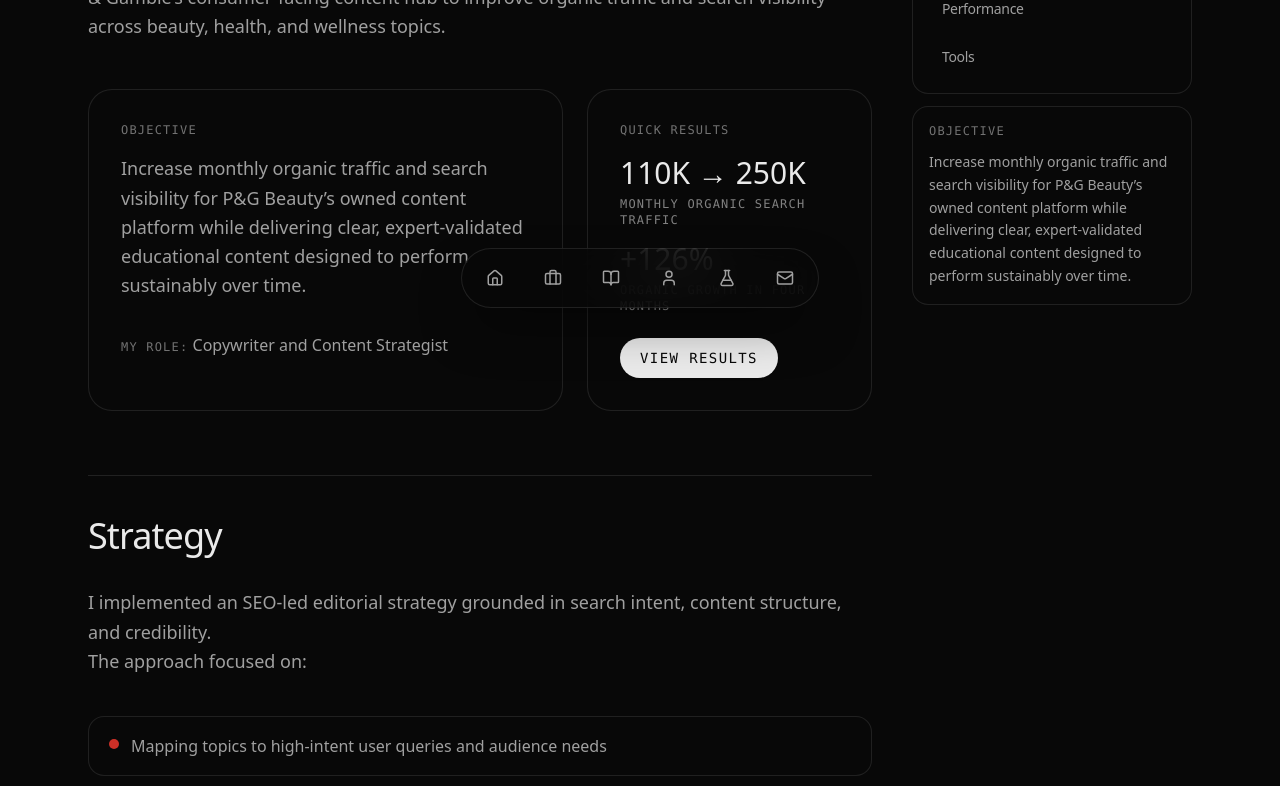
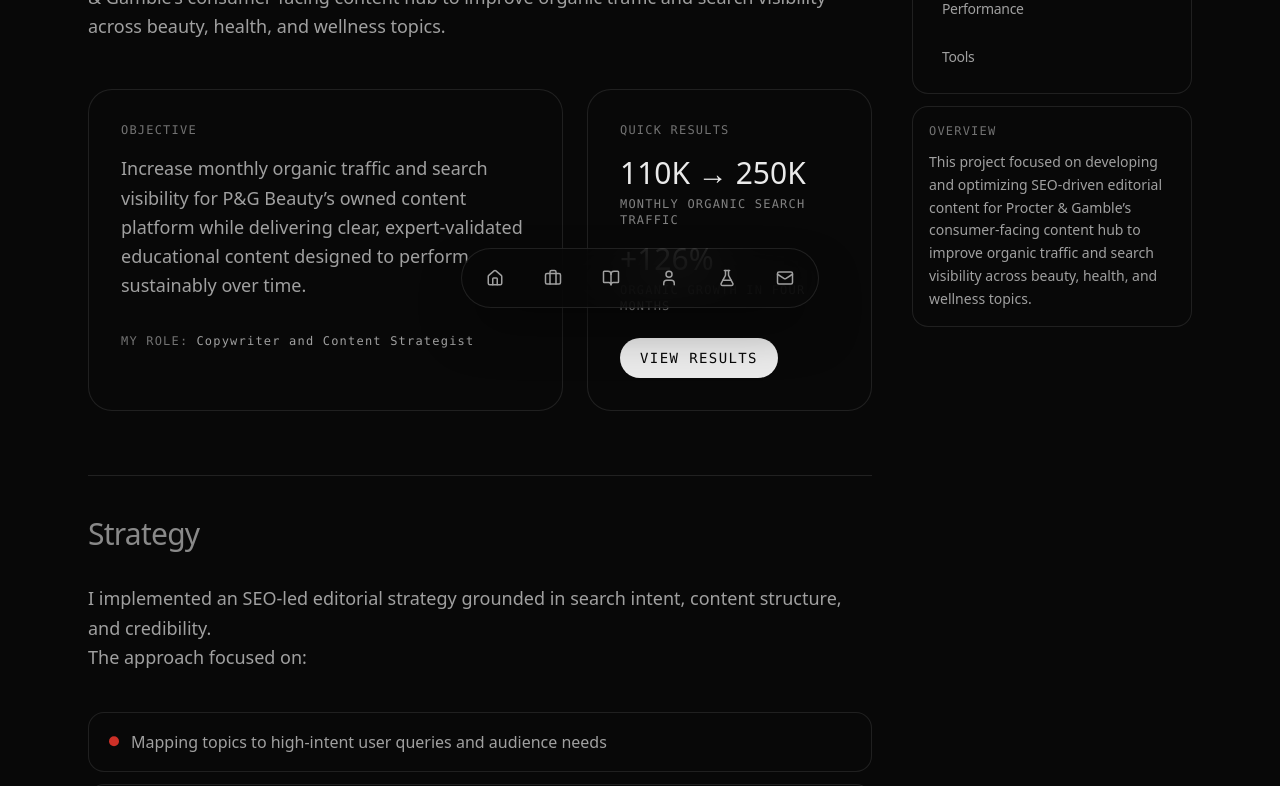
Before and after one commit to sarahsarahsarahX3/Personal-website-, a Next.js app: page /work/p-and-g-beauty-content-hub in a window 1280 px wide. Shown: the part 460-1246 px from the top of the page. Built offline with nearby package versions, Linux system fonts and the light colour scheme; a web font is replaced by a local one.

Commit message:
P&G Project page update

```diff
--- a/app/work/p-and-g-beauty-content-hub/page.tsx
+++ b/app/work/p-and-g-beauty-content-hub/page.tsx
@@ -194,7 +194,10 @@ function Section({
   return (
     <section id={id} aria-labelledby={`${id}-title`} className="scroll-mt-16 pt-10">
       <header className="max-w-3xl">
-        <h2 id={`${id}-title`} className="font-display text-3xl md:text-4xl tracking-tight text-text-primary">
+        <h2
+          id={`${id}-title`}
+          className="font-display text-2xl md:text-3xl tracking-tight text-text-secondary/85"
+        >
           {title}
         </h2>
       </header>
@@ -299,15 +302,10 @@ function DesktopRail({
 
         <div
           key={activeId}
-          className={cn(
-            "rounded-2xl border border-white/10 bg-surface-alt/10 p-4",
-            "transition-opacity duration-300",
-          )}
+          className={cn("rounded-2xl border border-white/10 bg-surface-alt/10 p-4", "transition-opacity duration-300")}
         >
-          <p className="text-xs font-mono uppercase tracking-widest text-text-secondary/70">Objective</p>
-          <p className="mt-3 text-sm leading-relaxed text-text-secondary">
-            {project.objective}
-          </p>
+          <p className="text-xs font-mono uppercase tracking-widest text-text-secondary/70">Overview</p>
+          <p className="mt-3 text-sm leading-relaxed text-text-secondary">{project.overview}</p>
         </div>
       </div>
     </aside>
@@ -557,10 +555,8 @@ export default function PAndGBeautyContentHubProjectPage() {
                   <p className="text-xs font-mono uppercase tracking-widest text-text-secondary/70">Objective</p>
                   <p className="mt-4 text-base md:text-lg leading-relaxed text-text-secondary">{project.objective}</p>
 
-                  <div className="mt-8 text-sm md:text-base text-text-secondary">
-                    <span className="text-xs font-mono uppercase tracking-widest text-text-secondary/70">
-                      My Role:
-                    </span>{" "}
+                  <div className="mt-8 flex flex-wrap items-baseline gap-x-2 gap-y-1 text-xs font-mono tracking-widest text-text-secondary">
+                    <span className="uppercase text-text-secondary/70">My Role:</span>
                     <span>Copywriter and Content Strategist</span>
                   </div>
                 </div>
@@ -612,7 +608,7 @@ export default function PAndGBeautyContentHubProjectPage() {
                   >
                     <span
                       aria-hidden="true"
-                      className="mt-[6px] inline-flex h-2.5 w-2.5 shrink-0 rounded-full bg-accent/80"
+                      className="inline-flex h-2.5 w-2.5 shrink-0 rounded-full bg-accent/80 translate-y-[0.45em]"
                     />
                     <span className="leading-relaxed">{bullet}</span>
                   </li>
@@ -627,7 +623,7 @@ export default function PAndGBeautyContentHubProjectPage() {
                 {(project.executionBullets as unknown as string[]).map((step, index) => (
                   <li key={step} className="rounded-2xl border border-white/10 bg-surface-alt/10 px-5 py-4">
                     <div className="flex items-start gap-3">
-                      <span className="mt-0.5 inline-flex h-7 w-7 shrink-0 items-center justify-center rounded-full border border-white/10 bg-surface/40 text-[11px] font-mono text-text-secondary">
+                      <span className="mt-[2px] inline-flex h-7 w-7 shrink-0 items-center justify-center rounded-full border border-white/10 bg-surface/40 text-[11px] font-mono text-text-secondary">
                         {String(index + 1).padStart(2, "0")}
                       </span>
                       <p className="text-sm md:text-base leading-relaxed text-text-secondary">{step}</p>
```
